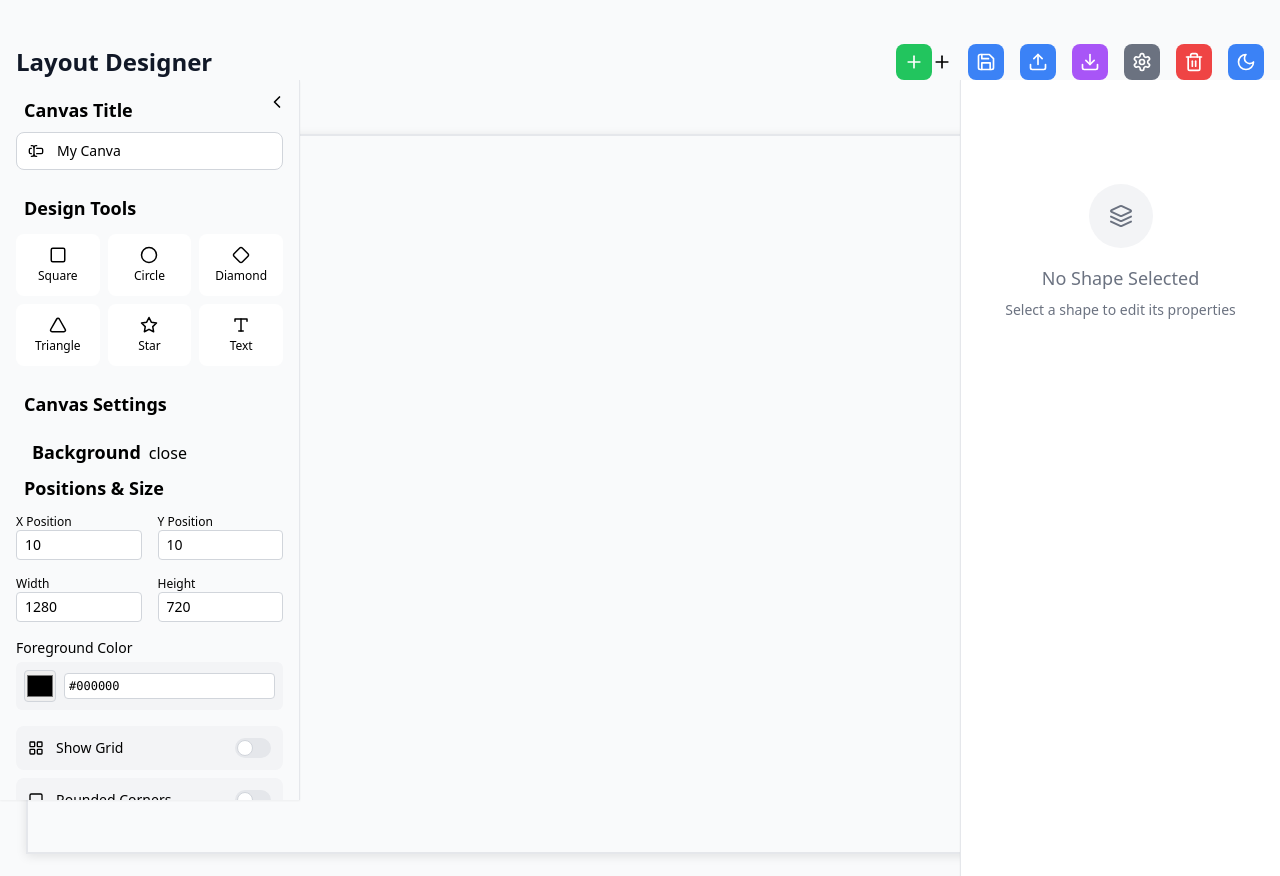
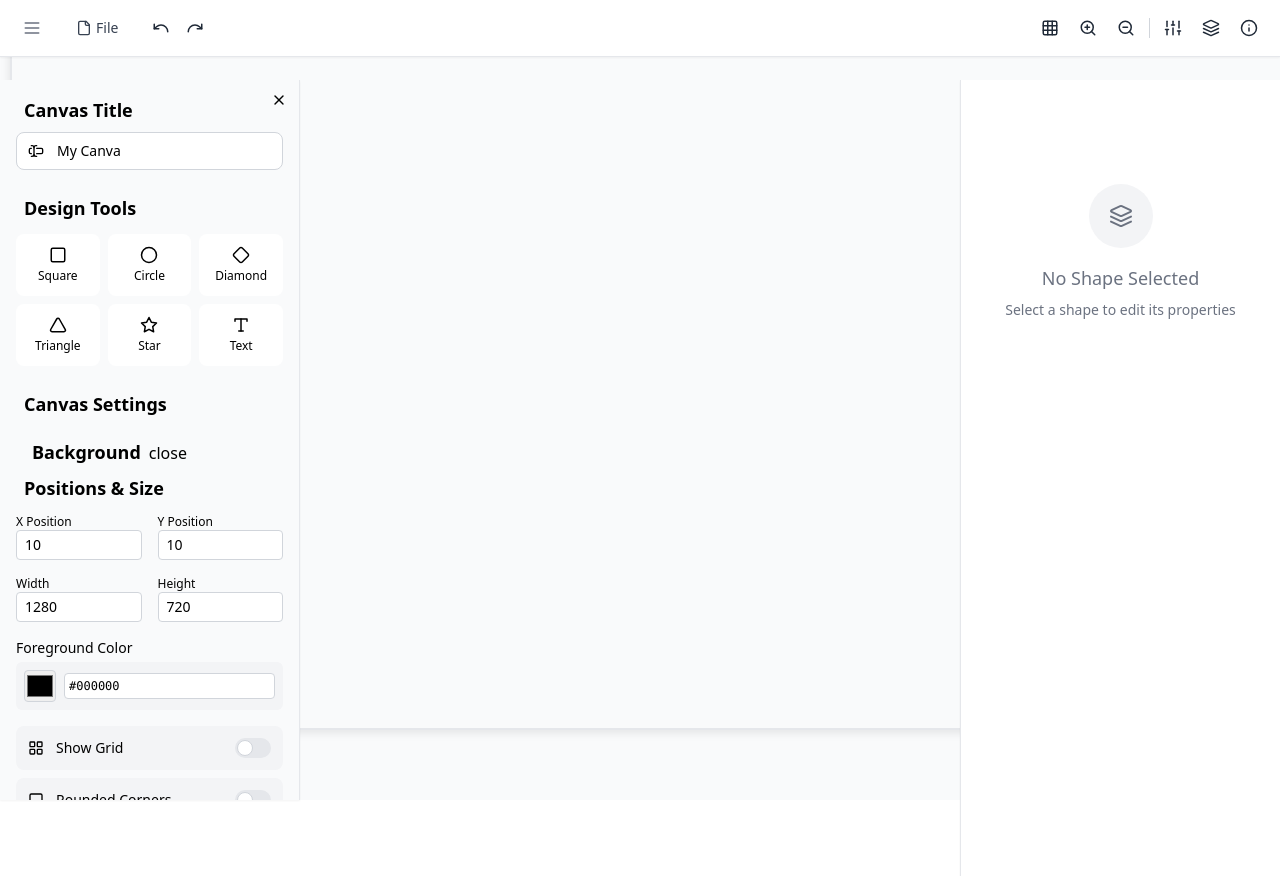
Before and after one commit to shreesanjai/LayoutApp, a React (Vite) app: page / in a window 1280 px wide. After the commit the page ends 800 px from the top, so only its background shows below. Built offline with nearby package versions, Linux system fonts and the light colour scheme.

Commit message:
chore: add sample header component to test UI layout

```diff
--- a/src/components/DrawingCanvas.tsx
+++ b/src/components/DrawingCanvas.tsx
@@ -6,7 +6,7 @@ import Square from './Common/Shapes/Square';
 import Star from './Common/Shapes/Star';
 import Diamond from './Common/Shapes/Diamond';
 import Circle from './Common/Shapes/Circle';
-import Header from './Header';
+import Header from './HeaderSample';
 import { Panel, usePanel } from '../context/PanelContext';
 import { useCanvasSettings } from '../context/CanvasSettingsContext';
 import Toolbar from './Toolbar';
@@ -24,7 +24,7 @@ export default function DrawingCanvas() {
     addDuplicatePanel,
     addPanel
   } = usePanel();
-  const {canvasFgColor, canvasWidth, canvasHeight, roundedCorners, showGrid, canvasPositionX, canvasPositionY, canvasGradient, draggedPanel } = useCanvasSettings();
+  const { canvasWidth, canvasHeight, roundedCorners, showGrid, canvasPositionX, canvasPositionY, canvasGradient, draggedPanel } = useCanvasSettings();
 
   const [singleSelectedPanel, setSingleSelectedPanel] = useState<string>('');
   const [copiedPanel, setCopiedPanel] = useState<Panel | null>(null);
@@ -122,6 +122,11 @@ export default function DrawingCanvas() {
 
   return (
     <>
+      <div
+        className={`min-h-screen ${theme === 'dark' ? 'bg-gray-900' : 'bg-gray-50'} relative`}
+        onClick={handleCanvasClick}
+      >
+        <div className="container">
           {
             singleSelectedPanel && !panel?.isLocked ? <Toolbar selectedPanelId={singleSelectedPanel} /> : <div className="w-80 h-full bg-white border-l border-gray-200 p-6 shadow-sm fixed top-20 right-0 z-50">
               <div className="text-center text-gray-500 mt-20">
@@ -133,32 +138,26 @@ export default function DrawingCanvas() {
               </div>
             </div>
           }
-
-      <div
-        className={`min-h-screen ${theme === 'dark' ? 'bg-gray-900' : 'bg-gray-50'} relative`}
-        onClick={handleCanvasClick}
-      >
-        <div className="container mx-auto px-4 py-8">
           <Header />
 
           <div className="flex justify-center items-center">
             <div
               className={`relative border-2 canvas-container transition-colors duration-200 overflow-hidden ${roundedCorners ? 'rounded-xl' : ''}
                `}
-               onDragOver={(e)=> e.preventDefault()}
-               onDrop={()=> addPanel(draggedPanel.toLocaleLowerCase())}
+              onDragOver={(e) => e.preventDefault()}
+              onDrop={() => addPanel(draggedPanel.toLocaleLowerCase())}
               style={{
                 width: `${canvasWidth}px`,
                 height: `${canvasHeight}px`,
                 background: canvasGradient,
-                  color:canvasGradient,
+                color: canvasGradient,
                 borderRadius: roundedCorners ? '8px' : '0',
                 position: 'relative',
                 overflow: 'hidden',
                 boxShadow: '0 2px 10px rgba(0, 0, 0, 0.1)',
                 top: `${canvasPositionY}px`,
                 left: `${canvasPositionX}px`,
-                  zIndex: 1
+                zIndex: 1,
               }}
             >
               {showGrid && (
--- a/src/components/Header.tsx
+++ b/src/components/Header.tsx
@@ -35,7 +35,7 @@ export default function Header() {
         toggleEdit
     } = useCanvasSettings();
     return (
-        <div className="flex justify-between items-center mb-8 h-[60px]">
+        <div className="flex justify-between items-center mb-8 h-[60px] border border-b-2 px-2">
             <h1 className={`text-2xl font-bold ${theme === 'dark' ? 'text-white' : 'text-gray-900'}`}>
                 Layout Designer
             </h1>
@@ -48,9 +48,6 @@ export default function Header() {
                             : 'bg-green-500 hover:bg-green-600'
                             } text-white transition-colors`}
                     >
-                        <Plus size={20} />
-                    </button>
-                    <button>
                         <Plus size={20} />
                     </button>
 
--- /dev/null
+++ b/src/components/HeaderSample.tsx
@@ -0,0 +1,174 @@
+import React, { useState } from 'react';
+import { useTheme } from '../context/ThemeContext';
+import { usePanel } from '../context/PanelContext';
+import { Menu, File, Download, Upload, Trash2, Layers, Grid, ZoomIn, ZoomOut, Undo, Redo, Info, Sliders } from 'lucide-react';
+
+export default function Header() {
+  const { theme } = useTheme();
+  const { clearPanels } = usePanel();
+  const [isFileMenuOpen, setIsFileMenuOpen] = useState(false);
+
+  const toggleFileMenu = () => setIsFileMenuOpen(!isFileMenuOpen);
+
+  const handleClearPanels = () => {
+    if (window.confirm('Are you sure you want to clear all panels?')) {
+      clearPanels();
+    }
+  };
+
+  return (
+    <header
+      className={`fixed top-0 left-0 right-0 z-50 flex justify-between items-center px-4 py-3 ${
+        theme === 'dark' ? 'bg-gray-900 text-gray-100' : 'bg-white text-gray-800'
+      } shadow-sm border-b ${
+        theme === 'dark' ? 'border-gray-700' : 'border-gray-200'
+      }`}
+      role="banner"
+      aria-label="Application header"
+    >
+      {/* Left Side: Menu Items */}
+      <div className="flex items-center space-x-4">
+        {/* Brand/App Icon - Non-interactive as requested */}
+        <div className="p-1.5">
+          <Menu size={20} className="text-gray-500" />
+        </div>
+
+        {/* File Menu */}
+        <div className="relative">
+          <button
+            onClick={toggleFileMenu}
+            className={`flex items-center space-x-1 px-3 py-1.5 rounded-md text-sm font-medium ${
+              theme === 'dark'
+                ? 'hover:bg-gray-700 text-gray-100'
+                : 'hover:bg-gray-100 text-gray-700'
+            } transition-colors`}
+            aria-haspopup="true"
+            aria-expanded={isFileMenuOpen}
+          >
+            <File size={16} />
+            <span>File</span>
+          </button>
+
+          {isFileMenuOpen && (
+            <div
+              className={`absolute top-10 left-0 w-48 mt-1 rounded-md shadow-lg ${
+                theme === 'dark' ? 'bg-gray-800 border-gray-700' : 'bg-white border-gray-200'
+              } border py-1 z-50`}
+              onMouseLeave={() => setIsFileMenuOpen(false)}
+            >
+              <button
+                className={`flex items-center w-full px-4 py-2 text-sm ${
+                  theme === 'dark' ? 'hover:bg-gray-700' : 'hover:bg-gray-50'
+                } transition-colors`}
+              >
+                <Upload size={16} className="mr-2" />
+                Import Project
+              </button>
+              <button
+                className={`flex items-center w-full px-4 py-2 text-sm ${
+                  theme === 'dark' ? 'hover:bg-gray-700' : 'hover:bg-gray-50'
+                } transition-colors`}
+              >
+                <Download size={16} className="mr-2" />
+                Export Project
+              </button>
+              <div className="border-t my-1 border-gray-200 dark:border-gray-700"></div>
+              <button
+                onClick={handleClearPanels}
+                className={`flex items-center w-full px-4 py-2 text-sm ${
+                  theme === 'dark'
+                    ? 'hover:bg-gray-700 text-red-400'
+                    : 'hover:bg-gray-50 text-red-600'
+                } transition-colors`}
+              >
+                <Trash2 size={16} className="mr-2" />
+                Clear Workspace
+              </button>
+            </div>
+          )}
+        </div>
+
+        {/* Edit Actions */}
+        <div className="flex items-center space-x-1">
+          <button
+            className={`p-1.5 rounded-md ${
+              theme === 'dark' ? 'hover:bg-gray-700' : 'hover:bg-gray-100'
+            } transition-colors`}
+            title="Undo"
+            aria-label="Undo last action"
+          >
+            <Undo size={18} />
+          </button>
+          <button
+            className={`p-1.5 rounded-md ${
+              theme === 'dark' ? 'hover:bg-gray-700' : 'hover:bg-gray-100'
+            } transition-colors`}
+            title="Redo"
+            aria-label="Redo last action"
+          >
+            <Redo size={18} />
+          </button>
+        </div>
+      </div>
+
+      {/* Right Side: Utility Buttons */}
+      <div className="flex items-center space-x-2">
+        <button
+          className={`p-1.5 rounded-md ${
+            theme === 'dark' ? 'hover:bg-gray-700' : 'hover:bg-gray-100'
+          } transition-colors`}
+          title="Toggle Grid"
+          aria-label="Toggle grid visibility"
+        >
+          <Grid size={18} />
+        </button>
+        <button
+          className={`p-1.5 rounded-md ${
+            theme === 'dark' ? 'hover:bg-gray-700' : 'hover:bg-gray-100'
+          } transition-colors`}
+          title="Zoom In"
+          aria-label="Zoom in"
+        >
+          <ZoomIn size={18} />
+        </button>
+        <button
+          className={`p-1.5 rounded-md ${
+            theme === 'dark' ? 'hover:bg-gray-700' : 'hover:bg-gray-100'
+          } transition-colors`}
+          title="Zoom Out"
+          aria-label="Zoom out"
+        >
+          <ZoomOut size={18} />
+        </button>
+        <div className="h-5 w-px bg-gray-300 dark:bg-gray-600 mx-1"></div>
+        <button
+          className={`p-1.5 rounded-md ${
+            theme === 'dark' ? 'hover:bg-gray-700' : 'hover:bg-gray-100'
+          } transition-colors`}
+          title="Panel Properties"
+          aria-label="Show panel properties"
+        >
+          <Sliders size={18} />
+        </button>
+        <button
+          className={`p-1.5 rounded-md ${
+            theme === 'dark' ? 'hover:bg-gray-700' : 'hover:bg-gray-100'
+          } transition-colors`}
+          title="Layer Management"
+          aria-label="Manage layers"
+        >
+          <Layers size={18} />
+        </button>
+        <button
+          className={`p-1.5 rounded-md ${
+            theme === 'dark' ? 'hover:bg-gray-700' : 'hover:bg-gray-100'
+          } transition-colors`}
+          title="Information"
+          aria-label="Show information"
+        >
+          <Info size={18} />
+        </button>
+      </div>
+    </header>
+  );
+}
--- a/src/components/LeftSidebar.tsx
+++ b/src/components/LeftSidebar.tsx
@@ -1,6 +1,6 @@
-import { Moon, Sun, Square, Circle, Diamond, Triangle, Star, Type, LayoutGrid, TextCursorInput, ChevronLeft, ChevronRight } from 'lucide-react';
+import { Moon, Sun, Square, Circle, Diamond, Triangle, Star, Type, LayoutGrid, TextCursorInput, ChevronLeft, ChevronRight, X  } from 'lucide-react';
 import { useState } from 'react';
-import { Panel, usePanel } from '../context/PanelContext';
+import {  usePanel } from '../context/PanelContext';
 import { useCanvasSettings } from '../context/CanvasSettingsContext';
 import { useTheme } from '../context/ThemeContext';
 import ColorPicker from 'react-best-gradient-color-picker';
@@ -31,7 +31,6 @@ function LeftSideBar() {
         setCanvasGradient,
         canvasTitle,
         setCanvasTitle,
-        draggedPanel,
         setDraggedPanel
     } = useCanvasSettings();
 
@@ -78,7 +77,7 @@ function LeftSideBar() {
                     ${theme === 'dark' ? 'hover:bg-gray-700' : 'hover:bg-gray-200'}`}
                 title="Close sidebar"
             >
-                <ChevronLeft size={20} />
+                <X size={16} />
             </button>
 
             {/* Canvas Title */}
--- a/src/index.css
+++ b/src/index.css
@@ -21,6 +21,19 @@
 }
 
 @keyframes blink {
-  from, to { opacity: 1; }
-  50% { opacity: 0; }
+
+  from,
+  to {
+    opacity: 1;
+  }
+
+  50% {
+    opacity: 0;
+  }
 }
+
+@media (min-width: 1024px) {
+    .container {
+        max-width: 100vw;
+    }
+}
```
Also changed, not shown: src/components/Toolbar.tsx (+9 -10 lines). Lines whose indentation alone changed are shown as unchanged.
